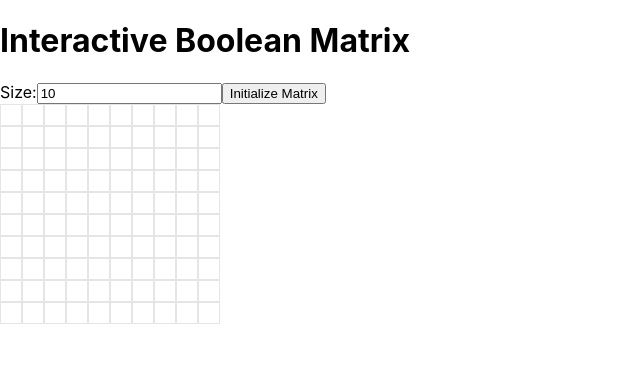
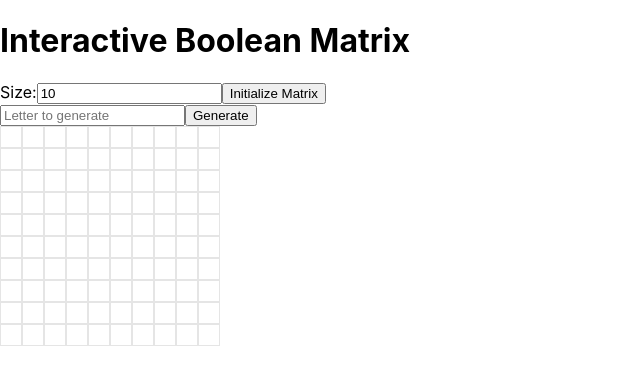
Before and after one commit to ezekielnewren/hybridocr, a React (Create React App) app in the folder frontend/: page / in a window 1280 px wide. Shown: the top 384 px of the page, without its empty margins (0-640 px from the left). Built offline with nearby package versions, Linux system fonts and the light colour scheme.

Commit message:
add an input field to capture what letter should be generated

```diff
--- a/frontend/src/App.js
+++ b/frontend/src/App.js
@@ -1,10 +1,12 @@
-import React, { useState } from 'react';
+import React, { useState, useRef } from 'react';
 import { generateMatrix } from './matrixGenerator';
 import MatrixDisplay from './MatrixDisplay';
 
 function App() {
   const [size, setSize] = useState(10); // Default rows
   const [matrix, setMatrix] = useState(() => generateMatrix(size, size));
+  const inputRef = useRef(null);
+  // const [textInput, setTextInput] = useState("");
 
   const initializeMatrix = () => {
     // Initialize matrix with the specified size
@@ -17,6 +19,10 @@ function App() {
     );
     setMatrix(newMatrix);
   };
+
+  const handleGenerateClick = () => {
+      // your code here.
+  }
 
   return (
     <div className="App">
@@ -33,6 +39,14 @@ function App() {
         </label>
         <button onClick={initializeMatrix}>Initialize Matrix</button>
       </div>
+      <div>
+        <input
+          type="text"
+          ref={inputRef}
+          placeholder="Letter to generate"
+        />
+      <button onClick={handleGenerateClick}>Generate</button>
+      </div>
       <MatrixDisplay matrix={matrix} setCellState={setCellState} />
     </div>
   );
```
